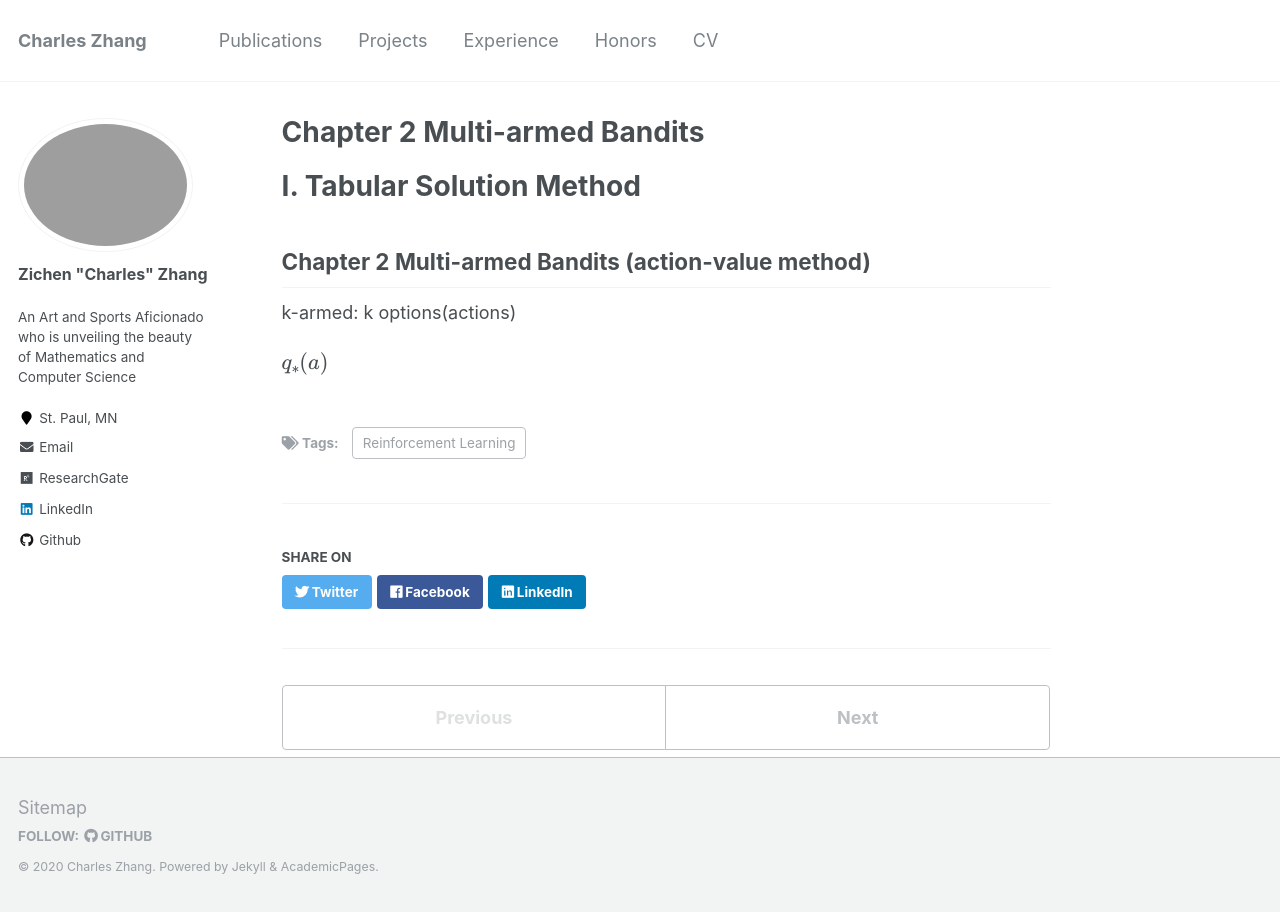
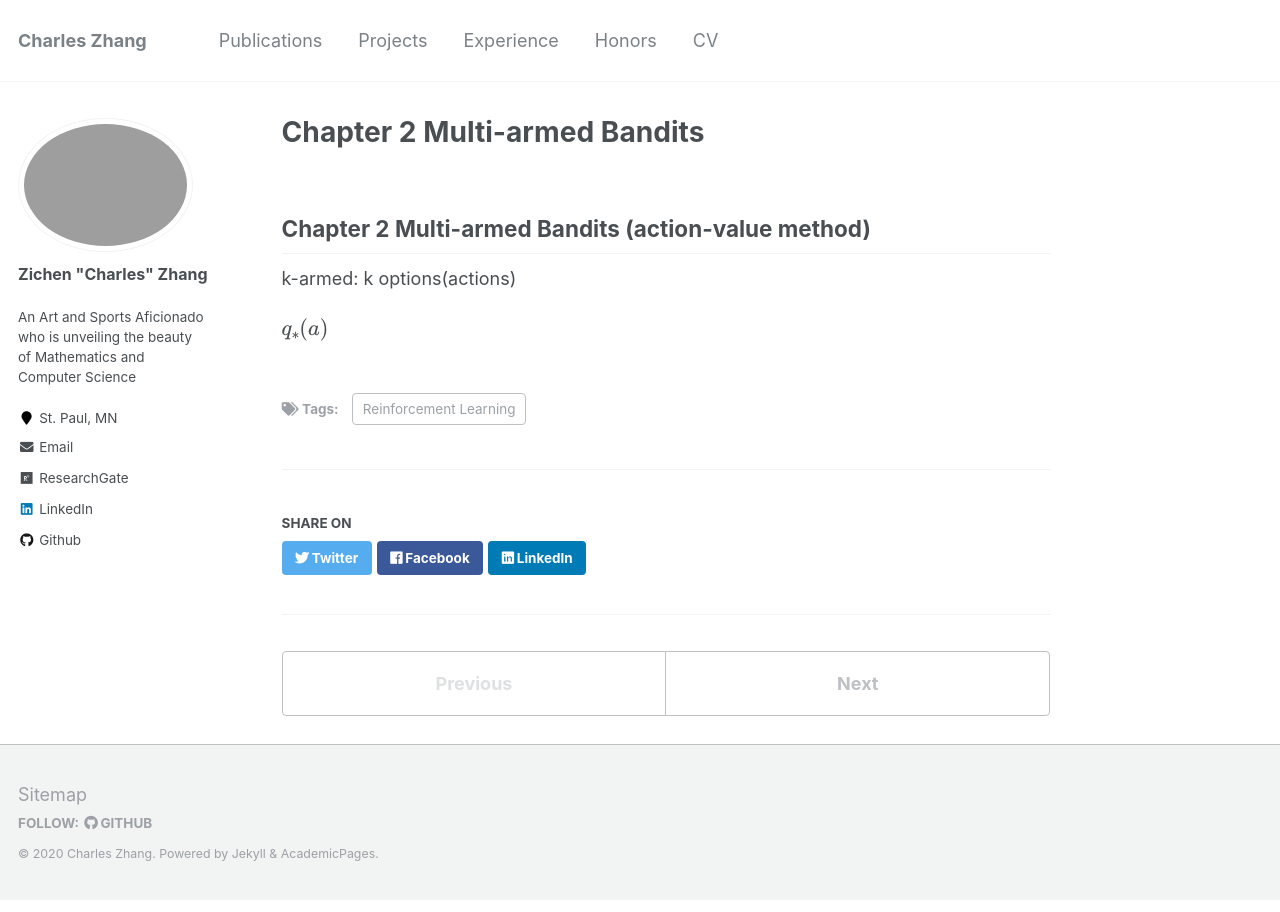
Before and after one commit to zcczhang/zcczhang.github.io, a Jekyll site: the page built from _blog/Multi-armed-Bandits.md, in a window 1280 px wide. Built offline with Jekyll 4.4.1, drawn with Linux system fonts in a browser that asks for light colours; formulas are drawn with MathJax 3.

Commit message:
Update Multi-armed-Bandits.md

```diff
--- a/_blog/Multi-armed-Bandits.md
+++ b/_blog/Multi-armed-Bandits.md
@@ -6,8 +6,8 @@ tags:
   - Reinforcement Learning
 ---
 
-# I. Tabular Solution Method
 ## Chapter 2 Multi-armed Bandits (action-value method)
+
 k-armed: k options(actions)
 
 $q_*(a) $
```
